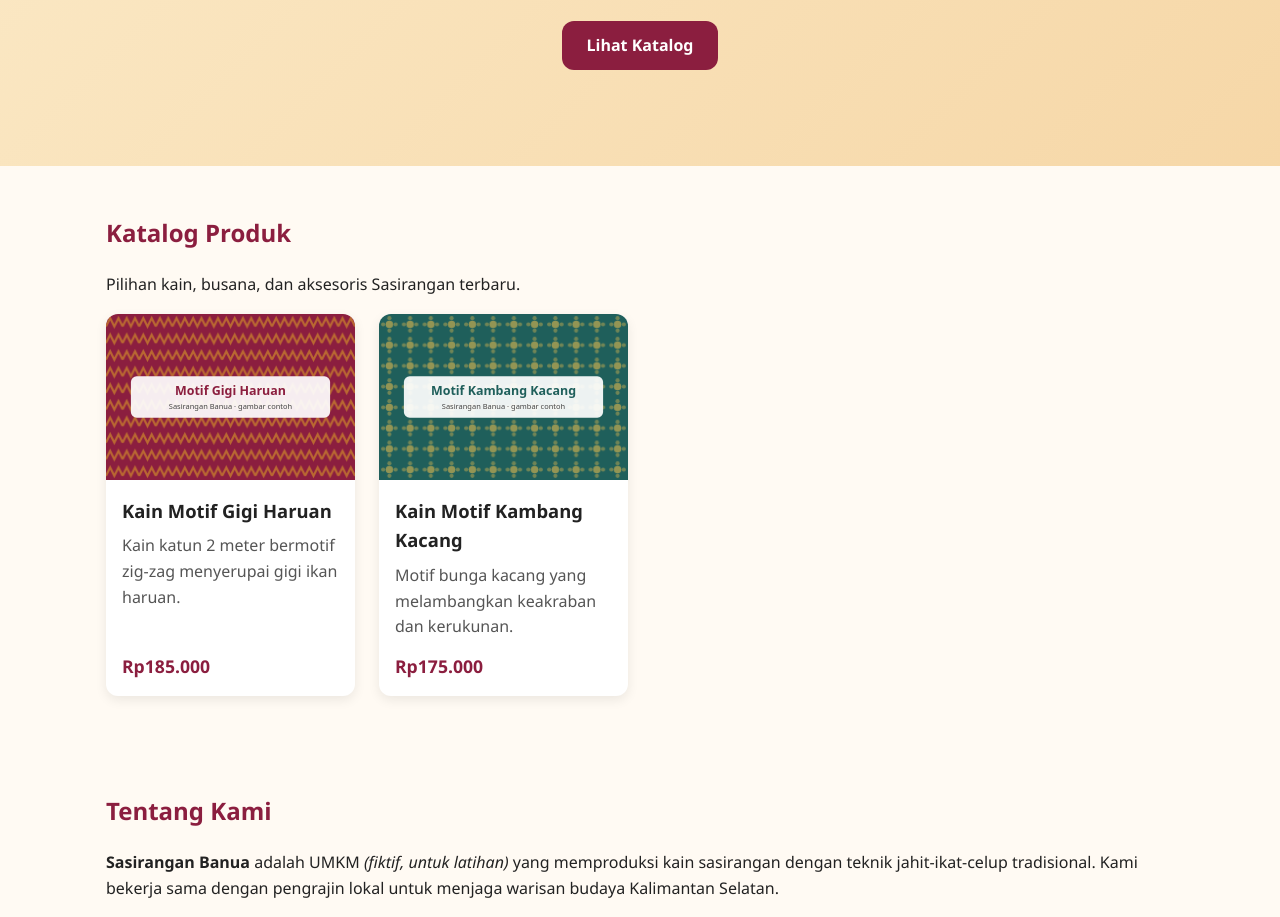
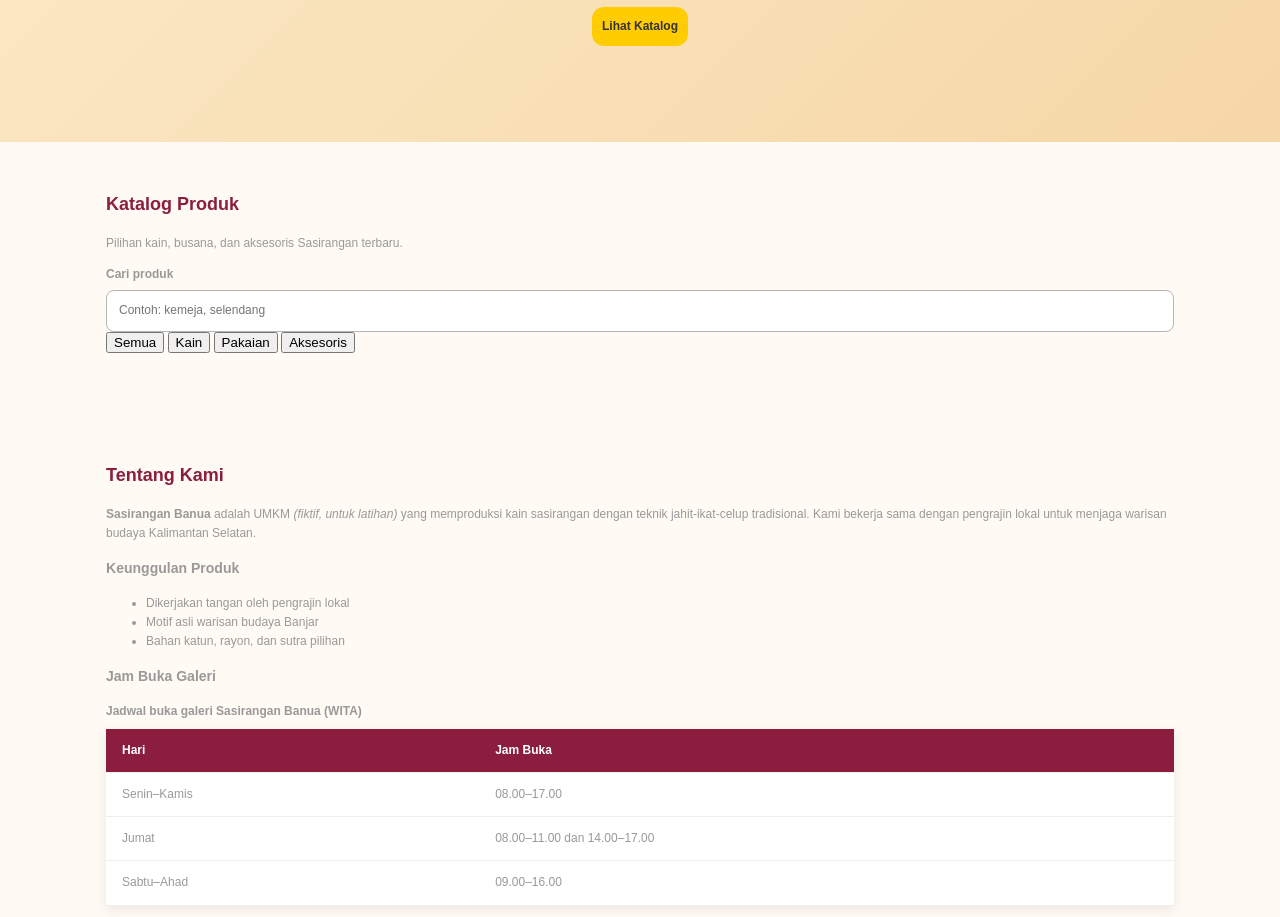
Before and after one commit to muhammadihsankamil2112/web1_2510010391, a plain HTML site: page index.html in a window 1280 px wide. Shown: the part 293-1210 px from the top of the page. Drawn offline with Linux system fonts and the light colour scheme.

Commit message:
Tambah pencarian dan filter kategori

```diff
--- a/css/style.css
+++ b/css/style.css
@@ -320,3 +320,60 @@ input[type="checkbox"] {
     padding: 6rem 2rem;
   }
 }
+
+body {
+  font-family: Arial, sans-serif;
+  font-size: 12px;
+  color: #999;
+}
+
+.container {
+  max-width: 1200px;
+  margin: 0 auto;
+}
+
+#judul-utama {
+  color: red;
+}
+
+.galeri {
+  display: flex;
+  flex-wrap: wrap;
+}
+
+.kartu {
+  box-sizing: border-box;
+  width: 400px;
+  padding: 20px;
+  border: 1px solid #ddd;
+}
+
+.kartu img {
+  width: 100%;
+  height: 300px;
+  object-fit: cover;
+}
+
+.kartu h3 {
+  color: red;
+  font-size: 18px;
+}
+
+.tombol {
+  display: inline-block;
+  background: #ffcc00;
+  color: #333;
+  padding: 10px;
+  text-decoration: none;
+}
+
+a:focus-visible {
+  outline: 2px solid #005fcc;
+  outline-offset: 2px;
+}
+
+@media (max-width: 1200px) {
+  .kartu {
+    width: 33.333%;
+  }
+}
--- a/index.html
+++ b/index.html
@@ -1,5 +1,6 @@
 <!DOCTYPE html>
 <html lang="id">
+
 <head>
   <link rel="stylesheet" href="css/style.css">
   <meta charset="UTF-8">
@@ -37,26 +38,24 @@
     <section class="bagian" id="katalog">
       <h2>Katalog Produk</h2>
       <p>Pilihan kain, busana, dan aksesoris Sasirangan terbaru.</p>
-      <div class="katalog-grid">
-        <article class="kartu">
-          <img src="img/gigi-haruan.svg" alt="Kain sasirangan motif gigi haruan warna merah marun"
-            width="600" height="400">
-          <div class="kartu-isi">
-            <h3>Kain Motif Gigi Haruan</h3>
-            <p>Kain katun 2 meter bermotif zig-zag menyerupai gigi ikan haruan.</p>
-            <p class="harga">Rp185.000</p>
-          </div>
-        </article>
-        <article class="kartu">
-          <img src="img/kambang-kacang.svg" alt="Kain sasirangan motif kambang kacang warna hijau tosca"
-            width="600" height="400">
-          <div class="kartu-isi">
-            <h3>Kain Motif Kambang Kacang</h3>
-            <p>Motif bunga kacang yang melambangkan keakraban dan kerukunan.</p>
-            <p class="harga">Rp175.000</p>
-          </div>
-        </article>
-        <!-- Tambahkan minimal 4 kartu lagi dengan pola yang sama -->
+      <div class="kontrol-katalog">
+ <div class="kolom">
+ <label for="cari">Cari produk</label>
+ <input type="search" id="cari" placeholder="Contoh: kemeja, selendang">
+ </div>
+ <div class="filter" role="group" aria-label="Filter kategori">
+ <button type="button" class="tombol-filter aktif" data-kategori="semua"
+ aria-pressed="true">Semua</button>
+ <button type="button" class="tombol-filter" data-kategori="kain"
+ aria-pressed="false">Kain</button>
+ <button type="button" class="tombol-filter" data-kategori="pakaian"
+ aria-pressed="false">Pakaian</button>
+ <button type="button" class="tombol-filter" data-kategori="aksesoris"
+ aria-pressed="false">Aksesoris</button>
+</div>
+<p id="info-jumlah" class="info-jumlah" aria-live="polite"></p>
+<div id="daftar-katalog" class="katalog-grid"></div>
+<noscript><p>Aktifkan JavaScript untuk melihat katalog produk.</p></noscript>
       </div>
     </section>
 
```
